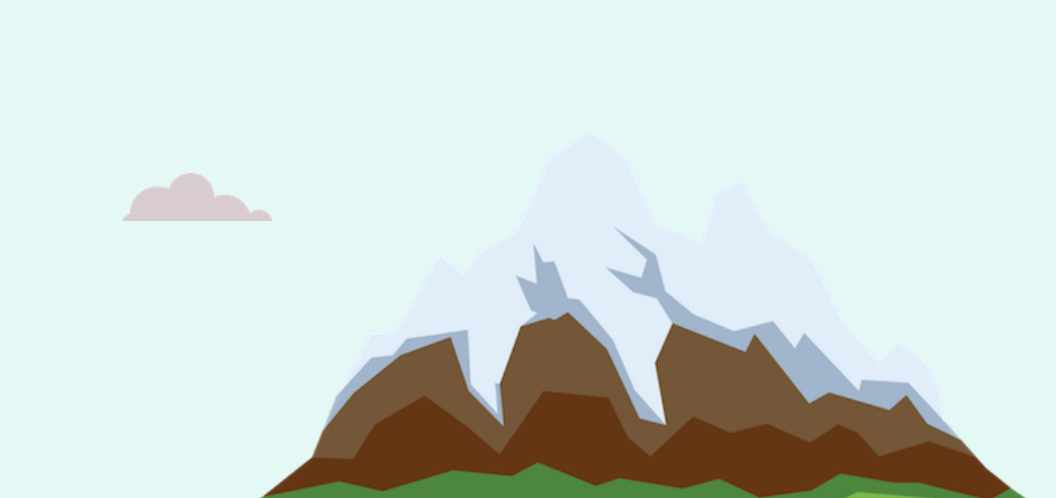
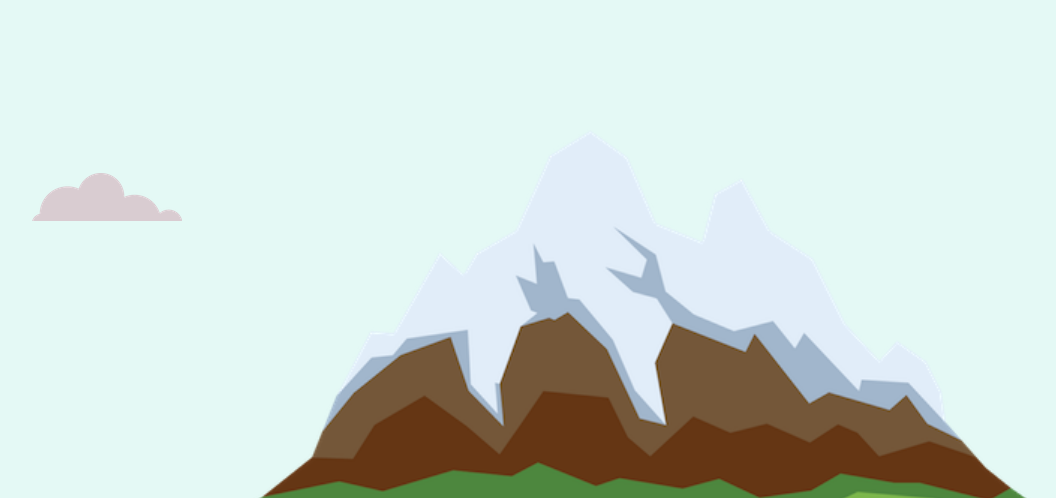
Before and after one commit to RahulMardia/Mysite, a plain HTML site: page index.html in a window 1280 px wide. Shown: the part 302-800 px from the top of the page, without its empty margins (6-1062 px from the left). Drawn offline with Linux system fonts and the light colour scheme.

Commit message:
Update styles.css

```diff
--- a/css/styles.css
+++ b/css/styles.css
@@ -30,12 +30,14 @@ p{
     font-size: 19px;
 
 }
+
 a {
     color: #11999e;
     font-family: 'Merriweather', serif;
     margin: 10px 20px;
     text-decoration: none;
 }
+
 a:hover{
     color: #EAF6F6;
 }
@@ -45,12 +47,12 @@ div.top-container {
     background-color: #E4F9F5;
     padding-top: 100px;
     position: relative;
-
 }
 
 .middle-container{
 margin: 100px 0px;
 }
+
 .bottom-container{
     background-color: #66bfbf;
     padding: 40px 0px 20px 0px;
@@ -58,7 +60,7 @@ margin: 100px 0px;
 
 .bottom-cloud {
     position: absolute;
-    left: 10%;
+    left: 3%;
     bottom: 40%;
 
 }
```
